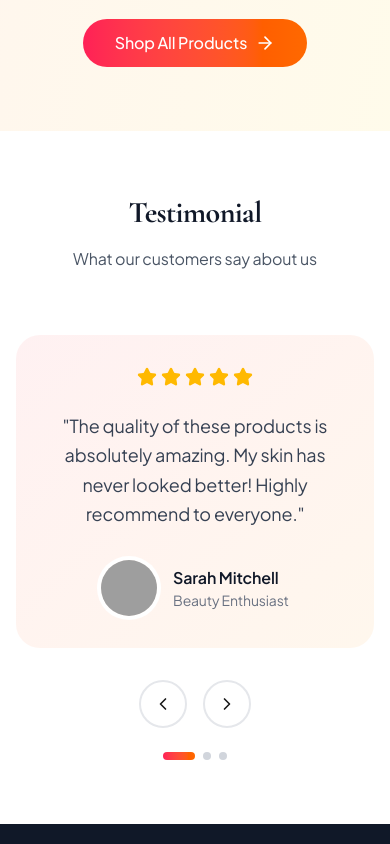
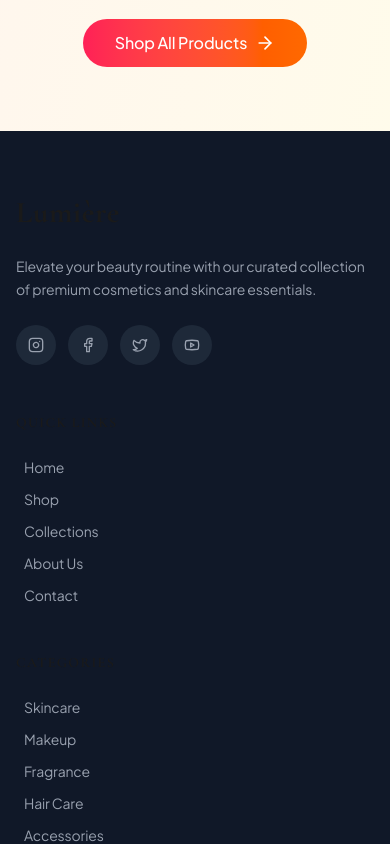
Before and after one commit to Mohamed911zean/cosmics, a React (Vite) app: page / in a window 390 px wide. Shown: the part 7040-7884 px from the top of the page. Built offline with nearby package versions, Linux system fonts and the light colour scheme; no server answers; grey boxes are pictures that could not be loaded; a web font is replaced by a local one.

Commit message:
deleting Testimonial page

```diff
--- a/src/pages/Home.tsx
+++ b/src/pages/Home.tsx
@@ -460,93 +460,7 @@ export function Home() {
         </div>
       </section>
 
-      {/* ===== TESTIMONIALS SECTION ===== */}
-      <section className="py-16 sm:py-24 bg-white">
-        <div className="container mx-auto px-4 sm:px-6 lg:px-8">
-          <motion.div
-            initial={{ opacity: 0, y: 30 }}
-            whileInView={{ opacity: 1, y: 0 }}
-            viewport={{ once: true }}
-            className="text-center mb-16"
-          >
-            <h2 className="text-3xl sm:text-4xl lg:text-5xl font-serif font-bold text-gray-900 mb-4">
-              Testimonial
-            </h2>
-            <p className="text-gray-600 max-w-2xl mx-auto">
-              What our customers say about us
-            </p>
-          </motion.div>
 
-          <div className="max-w-4xl mx-auto">
-            <motion.div
-              key={currentTestimonial}
-              initial={{ opacity: 0, x: 20 }}
-              animate={{ opacity: 1, x: 0 }}
-              transition={{ duration: 0.5 }}
-              className="bg-gradient-to-br from-rose-50 to-orange-50 rounded-3xl p-8 sm:p-12 text-center"
-            >
-              {/* Stars */}
-              <div className="flex justify-center gap-1 mb-6">
-                {[...Array(5)].map((_, i) => (
-                  <Star key={i} className="w-5 h-5 fill-amber-400 text-amber-400" />
-                ))}
-              </div>
-
-              {/* Quote */}
-              <p className="text-lg sm:text-xl text-gray-700 leading-relaxed mb-8 max-w-2xl mx-auto">
-                "{testimonials[currentTestimonial].content}"
-              </p>
-
-              {/* Author */}
-              <div className="flex items-center justify-center gap-4">
-                <img
-                  src={testimonials[currentTestimonial].avatar}
-                  alt={testimonials[currentTestimonial].name}
-                  className="w-14 h-14 rounded-full object-cover ring-4 ring-white"
-                />
-                <div className="text-left">
-                  <p className="font-semibold text-gray-900">
-                    {testimonials[currentTestimonial].name}
-                  </p>
-                  <p className="text-sm text-gray-500">
-                    {testimonials[currentTestimonial].role}
-                  </p>
-                </div>
-              </div>
-            </motion.div>
-
-            {/* Navigation */}
-            <div className="flex justify-center gap-4 mt-8">
-              <button
-                onClick={() => setCurrentTestimonial((prev) => (prev === 0 ? testimonials.length - 1 : prev - 1))}
-                className="w-12 h-12 rounded-full border-2 border-gray-200 flex items-center justify-center hover:border-rose-500 hover:text-rose-500 transition-colors"
-              >
-                <ChevronLeft className="w-5 h-5" />
-              </button>
-              <button
-                onClick={() => setCurrentTestimonial((prev) => (prev === testimonials.length - 1 ? 0 : prev + 1))}
-                className="w-12 h-12 rounded-full border-2 border-gray-200 flex items-center justify-center hover:border-rose-500 hover:text-rose-500 transition-colors"
-              >
-                <ChevronRight className="w-5 h-5" />
-              </button>
-            </div>
-
-            {/* Dots */}
-            <div className="flex justify-center gap-2 mt-6">
-              {testimonials.map((_, index) => (
-                <button
-                  key={index}
-                  onClick={() => setCurrentTestimonial(index)}
-                  className={`w-2 h-2 rounded-full transition-all ${index === currentTestimonial
-                    ? "w-8 bg-gradient-to-r from-rose-500 to-orange-500"
-                    : "bg-gray-300"
-                    }`}
-                />
-              ))}
-            </div>
-          </div>
-        </div>
-      </section>
     </main>
   )
 }
```
